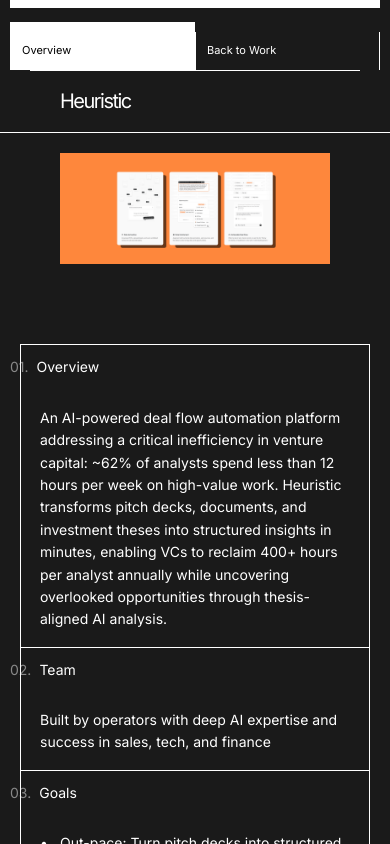
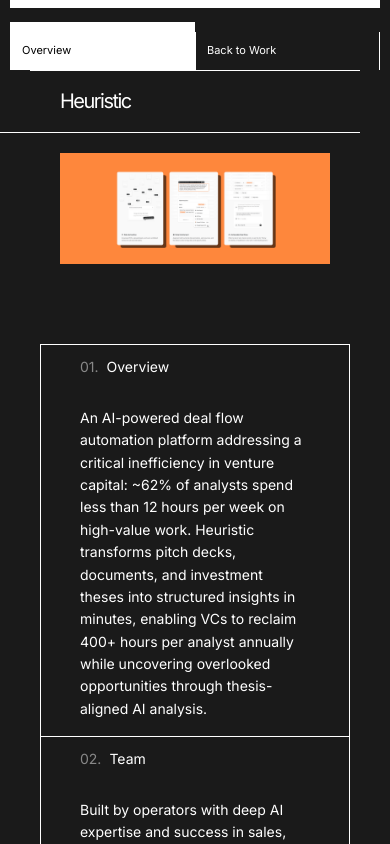
Before and after one commit to liambakk/portfolio, a Next.js app: page /projects/essai in a window 390 px wide. Built offline with nearby package versions, Linux system fonts and the light colour scheme.

Commit message:
implement mobile overflow prevention and responsive adjustments

```diff
--- a/app/globals.css
+++ b/app/globals.css
@@ -347,6 +347,43 @@
   bottom: 0;
 }
 
+/* Mobile overflow prevention */
+@media screen and (max-width: 1024px) {
+  /* Prevent horizontal scrolling */
+  html, body {
+    overflow-x: hidden !important;
+    position: relative;
+    width: 100%;
+  }
+
+  /* Ensure all containers respect viewport width */
+  .grid-container,
+  .main-area,
+  .main-content,
+  .project-page-container,
+  .project-scrollable-content {
+    max-width: 100vw !important;
+    overflow-x: hidden !important;
+  }
+
+  /* Fix any elements with negative margins or absolute positioning */
+  * {
+    max-width: 100vw !important;
+  }
+
+  /* Fix elements that might overflow */
+  .project-title-border-wrapper {
+    margin-left: 0 !important;
+    margin-right: 0 !important;
+    width: 100% !important;
+    max-width: 100% !important;
+  }
+
+  .project-page-title {
+    padding-left: 0 !important;
+  }
+}
+
 /* Responsive Design */
 @media (max-width: 1024px) {
   .unified-project-header {
@@ -439,6 +476,8 @@
 
 html, body {
   height: 100%;
+  overflow-x: hidden; /* Prevent horizontal scroll */
+  max-width: 100%; /* Ensure no overflow */
 }
 
 /* Hide scrollbar for Chrome, Safari and Opera */
@@ -1233,12 +1272,17 @@
   }
 
   .project-image-container {
-    margin-left: clamp(10px, 3vw, 40px);
+    margin-left: 0 !important;
+    margin-right: 0 !important;
     margin-top: 20px; /* Consistent spacing */
+    width: 100% !important;
+    max-width: 100% !important;
   }
 
   .project-image-container img {
-    max-width: clamp(280px, 75vw, 900px);
+    max-width: 100% !important;
+    width: 100% !important;
+    height: auto !important;
   }
 
 
@@ -1257,7 +1301,15 @@
 /* Responsive Design - Mobile */
 @media screen and (max-width: 1024px) {
   .project-page-container {
-    overflow-x: hidden;
+    overflow-x: hidden !important;
+    width: 100vw !important;
+    max-width: 100vw !important;
+  }
+
+  .project-scrollable-content {
+    overflow-x: hidden !important;
+    width: 100% !important;
+    max-width: 100% !important;
   }
 
   .project-page-title {
@@ -1282,6 +1334,12 @@
   .project-title-border-wrapper {
     height: auto; /* Auto height on mobile */
     margin-bottom: 10px;
+    width: 100% !important;
+    max-width: 100% !important;
+    margin-left: 0 !important;
+    margin-right: 0 !important;
+    padding-left: 0 !important;
+    padding-right: 0 !important;
   }
 
   .project-main-area {
@@ -1668,6 +1726,20 @@
 }
 
 /* Loading Animation Styles */
+.loading-overlay {
+  /* Ensure full viewport coverage on all devices */
+  position: fixed !important;
+  top: 0 !important;
+  left: 0 !important;
+  right: 0 !important;
+  bottom: 0 !important;
+  width: 100vw !important;
+  height: 100vh !important;
+  height: 100dvh !important; /* Dynamic viewport height for mobile */
+  min-height: -webkit-fill-available !important; /* iOS Safari */
+  overflow: hidden !important;
+}
+
 .loading-name-outline,
 .loading-name-filled {
   font-family: 'Inter', system-ui, -apple-system, sans-serif;
@@ -1677,6 +1749,14 @@
 .loading-name-outline {
   -webkit-text-stroke: 1px #ffffff;
   paint-order: stroke fill;
+}
+
+/* Ensure text is centered on mobile */
+.loading-text-container {
+  width: 100%;
+  text-align: center;
+  padding: 0 20px; /* Add some padding on mobile */
+  box-sizing: border-box;
 }
 
 @media screen and (max-width: 768px) {
@@ -1684,6 +1764,13 @@
   .loading-name-filled {
     font-size: 60px !important;
     letter-spacing: -2px !important;
+  }
+
+  /* Ensure proper mobile viewport coverage */
+  .loading-overlay {
+    position: fixed !important;
+    inset: 0 !important;
+    touch-action: none !important; /* Prevent scrolling */
   }
 }
 
@@ -1718,3 +1805,45 @@
     height: auto;
   }
 }
+
+/* Final mobile overflow prevention - highest specificity */
+@media screen and (max-width: 1024px) {
+  /* Force all elements to respect viewport */
+  body > * {
+    overflow-x: hidden !important;
+  }
+
+  /* Reset any problematic styles */
+  .project-title-border-wrapper,
+  .project-section,
+  .project-section-bordered,
+  .project-sections-container,
+  .project-image-container,
+  .section-content,
+  .section-header {
+    position: relative !important;
+    width: 100% !important;
+    max-width: 100% !important;
+    margin-left: 0 !important;
+    margin-right: 0 !important;
+    padding-left: 20px !important;
+    padding-right: 20px !important;
+    box-sizing: border-box !important;
+  }
+
+  /* Ensure images don't overflow */
+  img, video, iframe {
+    max-width: 100% !important;
+    height: auto !important;
+  }
+
+  /* Fix any absolute positioned elements */
+  [style*="position: absolute"] {
+    max-width: 100vw !important;
+  }
+
+  /* Disable horizontal touch scrolling */
+  body {
+    touch-action: pan-y !important;
+  }
+}
--- a/app/layout.tsx
+++ b/app/layout.tsx
@@ -14,6 +14,12 @@
   description: "Product generalist with expertise in user experience",
   icons: {
     icon: "/favicon.png",
+  },
+  viewport: {
+    width: "device-width",
+    initialScale: 1,
+    maximumScale: 1,
+    userScalable: false,
   },
 };
 
--- a/components/LoadingTransition.tsx
+++ b/components/LoadingTransition.tsx
@@ -10,6 +10,15 @@
 const LoadingTransition: React.FC<LoadingTransitionProps> = ({ isLoading }) => {
   const [showOverlay, setShowOverlay] = useState(false);
   const [textOpacity, setTextOpacity] = useState(1);
+  const [isMobile, setIsMobile] = useState(false);
+
+  useEffect(() => {
+    // Check if mobile on mount
+    const checkMobile = () => {
+      setIsMobile(window.innerWidth <= 768);
+    };
+    checkMobile();
+  }, []);
 
   useEffect(() => {
     if (isLoading) {
@@ -43,14 +52,18 @@
             position: 'fixed',
             top: 0,
             left: 0,
+            right: 0,
+            bottom: 0,
             width: '100vw',
             height: '100vh',
+            minHeight: '-webkit-fill-available', // For iOS Safari
             zIndex: 10000,
             display: 'flex',
             alignItems: 'center',
             justifyContent: 'center',
             backgroundColor: '#1a1a1a',
             pointerEvents: isLoading ? 'auto' : 'none',
+            touchAction: 'none', // Prevent scrolling on mobile
           }}
         >
           <motion.div
@@ -67,9 +80,9 @@
             <h1
               className="loading-name-outline"
               style={{
-                fontSize: '120px',
+                fontSize: isMobile ? '60px' : '120px',
                 fontWeight: 400,
-                letterSpacing: '-4px',
+                letterSpacing: isMobile ? '-2px' : '-4px',
                 lineHeight: 1,
                 color: 'transparent',
                 WebkitTextStroke: '1px #ffffff',
@@ -103,9 +116,9 @@
               <h1
                 className="loading-name-filled"
                 style={{
-                  fontSize: '120px',
+                  fontSize: isMobile ? '60px' : '120px',
                   fontWeight: 400,
-                  letterSpacing: '-4px',
+                  letterSpacing: isMobile ? '-2px' : '-4px',
                   lineHeight: 1,
                   color: '#ffffff',
                   margin: 0,
```
